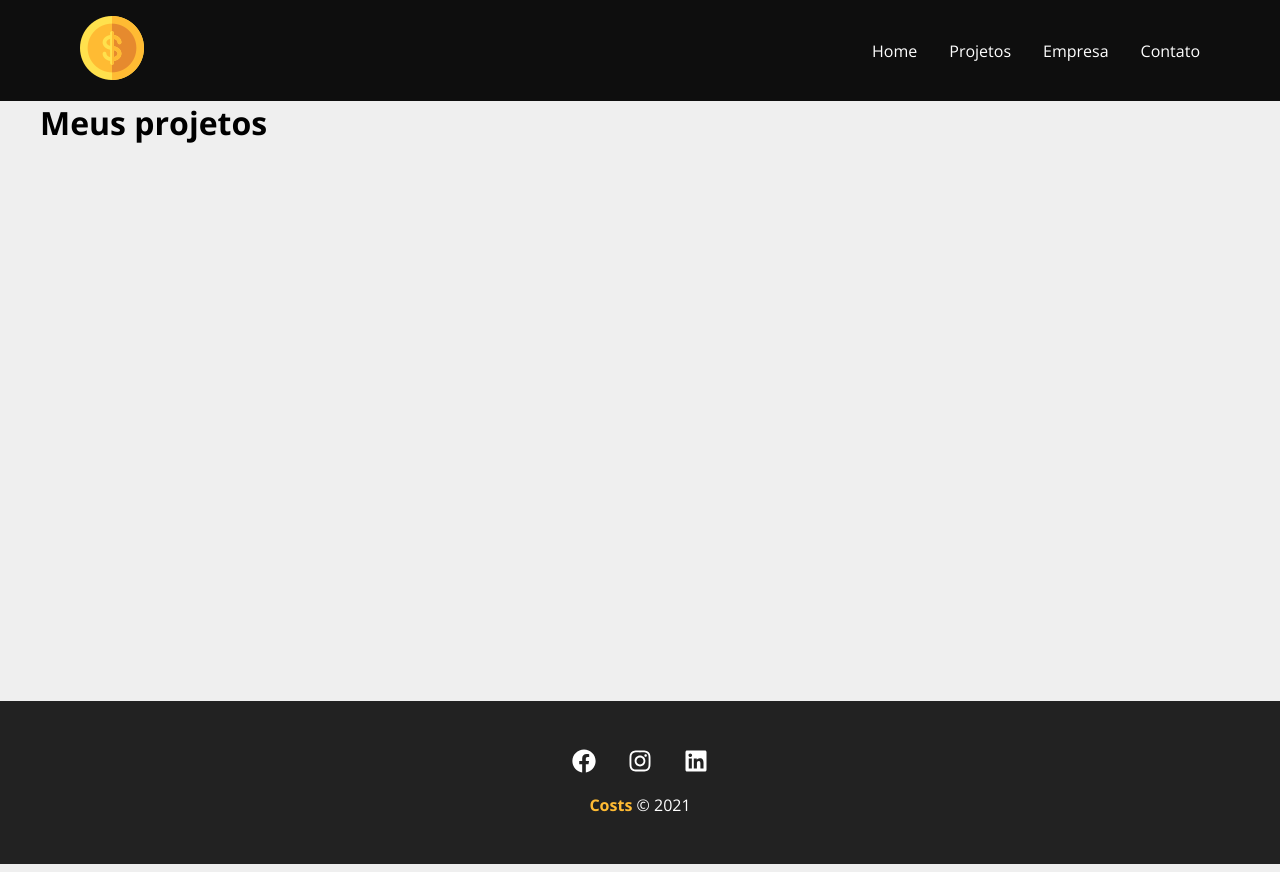
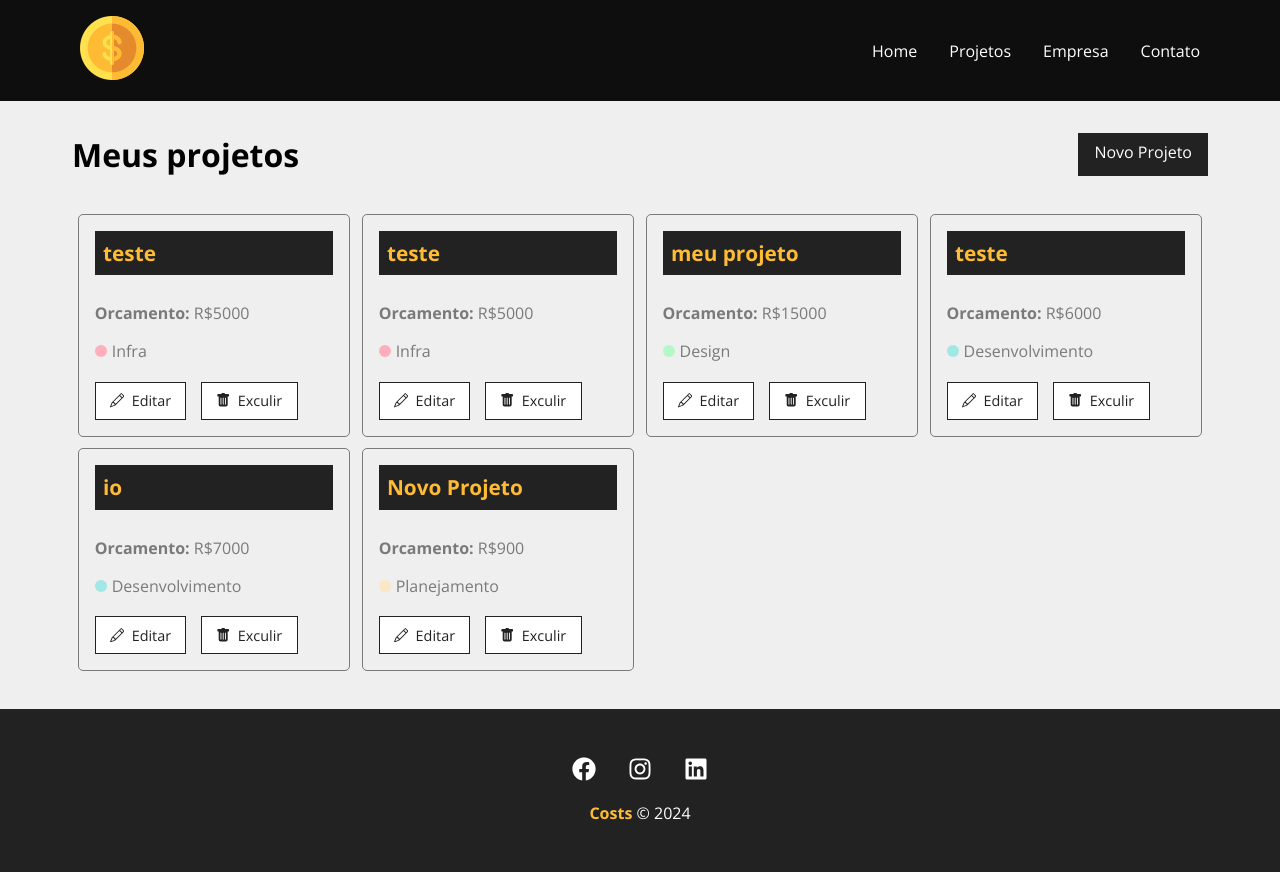
Before and after one commit to Jhoy-Kallebe/costs, a React (Create React App) app: page /projects in a window 1280 px wide. Built offline with nearby package versions, Linux system fonts and the light colour scheme; data requests are answered from the project's data file; the HTML template or start-up script is replaced by a standard one.

Commit message:
add project cards

```diff
--- a/db.json
+++ b/db.json
@@ -54,6 +54,17 @@
       },
       "cost": 0,
       "services": []
+    },
+    {
+      "id": "3303",
+      "name": "Novo Projeto",
+      "budget": "900",
+      "category": {
+        "id": "4",
+        "name": "Planejamento"
+      },
+      "cost": 0,
+      "services": []
     }
   ],
   "categories": [
--- a/src/components/layout/Footer.jsx
+++ b/src/components/layout/Footer.jsx
@@ -11,7 +11,7 @@
         <li><FaLinkedin /></li>
       </ul>
       <p className={styles.copy_right}>
-        <span>Costs</span> &copy; 2021
+        <span>Costs</span> &copy; 2024
       </p>
     </footer>
   )
--- a/src/components/pages/Projects.jsx
+++ b/src/components/pages/Projects.jsx
@@ -1,9 +1,14 @@
 import { useLocation } from 'react-router-dom'
+import { useState, useEffect } from 'react'
 
 import Message from '../layout/Message'
+import LinkButton from '../layout/LinkButton'
+import ProjectCard from '../project/ProjectCard'
+
 import styles from './Projects.module.css'
 
 function Projects() {
+  const [projects, setProjects] = useState([])
 
   const location = useLocation()
   let message = ''
@@ -11,10 +16,39 @@
     message = location.state.message
   }
 
+  useEffect(() => {
+
+    fetch('http://localhost:5000/projects', {
+      method: 'GET',
+      headers: {
+        'Content-Type': 'application/json',
+      },
+    })
+      .then((resp) => resp.json())
+      .then((data) => {
+        setProjects(data)
+      })
+      .catch((err) => console.log(err))
+
+  }, [])
+
   return (
-    <div className={styles.container}>
+    <div className={`${styles.container} ${styles.project_container}`}>
+      <div className={styles.title_container}>
         <h1>Meus projetos</h1>
-        {message && <Message msg={message} type="sucess" />}
+        <LinkButton to='../newproject' text='Novo Projeto' />
+      </div>
+      {message && <Message msg={message} type="sucess" />}
+      <div className={styles.start}>
+        {projects.length > 0 &&
+          projects.map((project) => <ProjectCard
+                                    id={project.id}
+                                    name={project.name}
+                                    budget={project.budget}
+                                    category={project.category.name}
+                                    key={project.id}
+          /> )}
+      </div>
     </div>
   )
 }
--- a/src/components/pages/Projects.module.css
+++ b/src/components/pages/Projects.module.css
@@ -2,6 +2,23 @@
     width: 1200px;
     display: flex;
     flex-wrap: wrap;
+    flex-direction: column;
     margin: 0 auto;
     min-height: 75%;
 }
+
+.start {
+    display: flex;
+    justify-content: flex-start;
+    flex-wrap: wrap;
+}
+
+.project_container {
+    padding: 2em;
+}
+
+.title_container {
+    display: flex;
+    justify-content: space-between;
+    margin-bottom: 2em;
+}
--- /dev/null
+++ b/src/components/project/ProjectCard.jsx
@@ -0,0 +1,29 @@
+import { Link } from 'react-router-dom'
+
+import styles from './ProjectCard.module.css'
+
+import { BsPencil, BsFillTrashFill } from 'react-icons/bs'
+
+function ProjectCard({ id, name, budget, category, handleRemove }) {
+  return (
+    <div className={styles.project_card}>
+        <h4>{name}</h4>
+        <p>
+            <span>Orcamento:</span> R${budget}
+        </p>
+        <p className={styles.category_text}>
+            <span className={`${styles[category.toLowerCase()]}`}></span> {category}
+        </p>
+        <div className={styles.project_card_actions}>
+            <Link to="/">
+                <BsPencil /> Editar
+            </Link>
+            <button>
+                <BsFillTrashFill /> Exculir
+            </button>
+        </div>
+    </div>
+  )
+}
+
+export default ProjectCard
--- /dev/null
+++ b/src/components/project/ProjectCard.module.css
@@ -0,0 +1,87 @@
+.project_card {
+    padding: 1em;
+    border: 1px solid #7a7a7a;
+    border-radius: 5px;
+    width: 24%;
+    margin: .5%;
+}
+
+.project_card h4 {
+    background-color: #222;
+    color: #ffbb33;
+    padding: .4em;
+    margin-bottom: 1.3em;
+    font-size: 1.3em;
+}
+
+.project_card p {
+    color: #7a7a7a;
+    margin-bottom: 1em;
+}
+
+.project_card p span {
+    font-weight: bold
+}
+
+.category_text {
+    display: flex;
+    align-items: center;
+}
+
+.category_text span {
+    display: block;
+    width: 12px;
+    height: 12px;
+    border-radius: 50%;
+    background-color: #CCC;
+    margin-right: 5px;
+}
+
+.category_text .infra {
+    background-color: #FFAEBC;
+}
+
+.category_text .desenvolvimento {
+    background-color: #A0E7E5;
+}
+
+.category_text .design {
+    background-color: #B4F8C8;
+}
+
+.category_text .planejamento {
+    background-color: #FBE7C6;
+}
+
+.project_card_actions {
+    margin-top: 1.2em;
+    display: flex;
+    align-items: center;
+}
+
+.project_card_actions a,
+.project_card_actions button {
+    text-decoration: none;
+    border: none;
+    background-color: #fff;
+    color: #222;
+    font-size: .9em;
+    padding: .6em 1em;
+    margin-right: 1em;
+    cursor: pointer;
+    border: 1px solid #222;
+    display: flex;
+    align-items: center;
+    justify-content: center;
+    transition: .3s;
+}
+
+.project_card_actions svg {
+    margin-right: .5em;
+}
+
+.project_card_actions a:hover,
+.project_card_actions button:hover {
+    background-color: #222;
+    color: #ffbb33;
+}
```
Also changed, not shown: src/index.css (line endings or trailing spaces).
